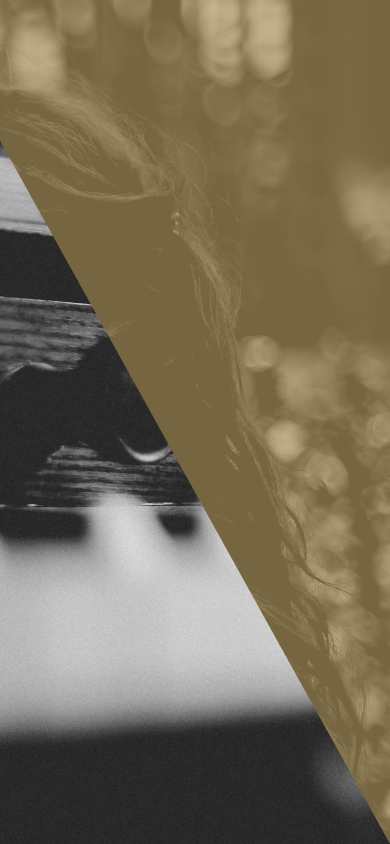
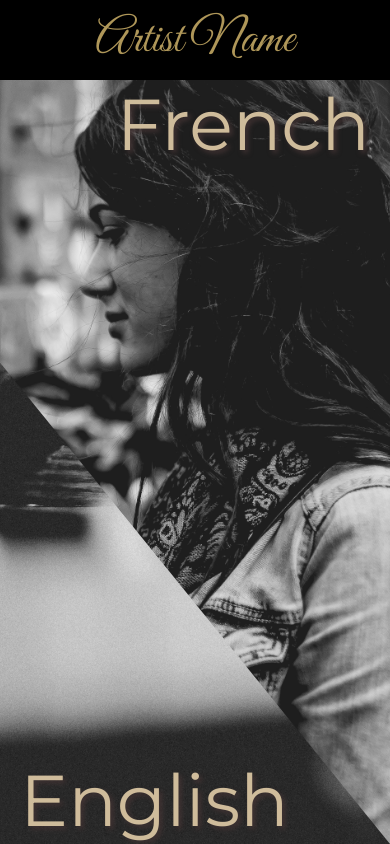
Before and after one commit to ewabiedulska/Piano_website, a plain HTML site: page index.html in a window 390 px wide. Drawn offline with Linux system fonts and the light colour scheme.

Commit message:
header and section titles added

```diff
--- a/index.html
+++ b/index.html
@@ -3,16 +3,20 @@
 <head>
     <meta charset="UTF-8">
     <title>My website</title>
+    <link href="https://fonts.googleapis.com/css?family=Great+Vibes|Montserrat:400,500,600,700&amp;subset=latin-ext" rel="stylesheet">
     <link rel="stylesheet" href="style.css">
 </head>
 <body>
     <div class="main__wrapper">
-        <a href="#" class="main__bg main__bg--layer1">
-            <img src="images/img-1.png">
-        </a>
-        <a href="#" class="main__bg main__bg--layer2">
-            <img src="images/img-2.png">
-        </a>
+        <header class="main__header">Artist Name</header>
+        <section class="main__content">
+            <a href="#" class="main__bg main__bg--1">
+                <img src="images/img-1.png">
+            </a>
+            <a href="#" class="main__bg main__bg--2">
+                <img src="images/img-2.png">
+            </a>
+        </section>
     </div>
 </body>
 </html>
--- a/style.css
+++ b/style.css
@@ -1,45 +1,71 @@
 body {
     margin: 0;
+    font-size: 16px;
+    font-family: 'Montserrat', sans-serif;
 }
 
 .main__wrapper {
-    margin: 0 auto;
     height: 100vh;
     width: 100vw;
-    overflow: hidden;
-    position: relative;
+    display: -webkit-box;
+    display: -ms-flexbox;
+    display: flex;
+    -webkit-box-orient: vertical;
+    -webkit-box-direction: normal;
+    -ms-flex-direction: column;
+    flex-direction: column;
+    background-color: black;
 }
 
+.main__header {
+    color: #af9759;
+    /* background: -moz-linear-gradient(top, #000000 0%, #3b3b3b 100%); FF3.6-15 */
+    /* background: -webkit-linear-gradient(top, #000000 0%,#3b3b3b 100%); Chrome10-25,Safari5.1-6 */
+    /* background: linear-gradient(to bottom, #000000 0%,#3b3b3b 100%); W3C, IE10+, FF16+, Chrome26+, Opera12+, Safari7+ */
+    font-size: 3em;
+    font-family: 'Great Vibes', cursive;;
+    padding: 10px;
+    text-align: center;
+    z-index: 10;
+}
+
+.main__content,
 .main__bg {
+    overflow: hidden;
+}
+
+.main__content {
+    position: relative;
+    -webkit-box-flex: 1;
+    -ms-flex-positive: 1;
+    flex-grow: 1;
+}
+
+.main__bg,
+.main__bg img,
+.main__bg:before,
+.main__bg:after {
+    position: absolute;
+}
+
+.main__bg,
+.main__bg:before {
     height: 100%;
     width: 100%;
-    position: absolute;
-    overflow: hidden;
-    /* background-color: #af9759; */
 }
 
-.main__bg--layer2 {
-    transform: skewX(61deg);
+.main__bg--2 {
+    -webkit-transform: skewX(63.5deg);
+    -ms-transform: skewX(63.5deg);
+    transform: skewX(63.5deg);
     transform-origin: right bottom;
-    /* test */
-    /* background-color: darkolivegreen; */
-}
-
-.main__bg img {
-    min-width: 100%;
-    min-height: 100%;
-    height: auto;
-    position: absolute;
+    z-index: 2;
 }
 
 .main__bg:before {
     content: "";
-    display: block;
-    height: 100%;
-    width: 100%;
-    position: absolute;
     opacity: 0;
-    background-color: #af9759;
+    background-color: #bba471;
 }
 
 .main__bg:first-child:before {
@@ -50,58 +76,130 @@ body {
     z-index: 3;
 }
 
-.main__bg--layer2 {
-    z-index: 2;
-}
-
 .main__bg:hover:before {
     opacity: 0.6;
 }
 
-.main__bg--layer1 img {
+.main__bg:before, .main__bg:after {
+    display: block;
+}
+
+.main__bg:after {
+    z-index: 5;
+    font-size: 4.5em;
+    color: #cfbc9b;
+    text-shadow: 3px 3px 5px #423333;
+}
+
+.main__bg:first-child:after {
+    content: "French";
+    right: 20px;
+}
+
+.main__bg:last-child:after {
+    content: "English";
+    left: 20px;
+}
+
+.main__bg:hover:after {
+    color: #f2e5cf;
+}
+
+.main__bg img {
+    min-width: 100%;
+    min-height: 100%;
+    height: auto;
+}
+
+.main__bg--1 img {
     right: 0;
 }
 
-.main__bg--layer2 img {
+.main__bg--2 img,
+.main__bg:last-child:after {
+    -webkit-transform: skewX(-63.5deg);
+    -ms-transform: skewX(-63.5deg);
+    transform: skewX(-63.5deg);
+    transform-origin: inherit;
     bottom: 0;
-    transform: skewX(-61deg);
-    transform-origin: inherit;
 }
 
 /* TABLETS */
-@media (max-width: 1200px) and (orientation: portrait){
-    .main__bg--layer2 {
-        transform: skewX(37deg);
-    }
-    .main__bg--layer2 img {
-        transform: skewX(-37deg);
+
+@media (max-device-width: 1200px) {
+    .main__bg--1 img {
+        top: -15%;
+        height: 115%;
     }
 }
 
-@media (max-width: 1200px) and (orientation: landscape){
-    .main__bg--layer2 {
-        transform: skewX(53deg);
+@media (max-device-width: 1200px) and (orientation: portrait){
+    .main__bg--1 img {
+        right: -40%;
     }
-    .main__bg--layer2 img {
-        transform: skewX(-53deg);
+    .main__bg--2 {
+        -webkit-transform: skewX(39deg);
+        -ms-transform: skewX(39deg);
+        transform: skewX(39deg);
+    }
+    .main__bg--2 img,
+    .main__bg:last-child:after {
+        -webkit-transform: skewX(-39deg);
+        -ms-transform: skewX(-39deg);
+        transform: skewX(-39deg);
+    }
+}
+
+@media (max-device-width: 1200px) and (orientation: landscape){
+    .main__bg--1 img {
+        right: -15%;
+    }
+    .main__bg--2 {
+        -webkit-transform: skewX(56deg);
+        -ms-transform: skewX(56deg);
+        transform: skewX(56deg);
+    }
+    .main__bg--2 img,
+    .main__bg:last-child:after {
+        -webkit-transform: skewX(-56deg);
+        -ms-transform: skewX(-56deg);
+        transform: skewX(-56deg);
     }
 }
 
 /* MOBILE */
-@media (max-width: 768px) and (orientation: portrait){
-    .main__bg--layer2 {
-        transform: skewX(29deg);
+
+@media (max-device-width: 767.9px) and (orientation: portrait){
+    .main__bg--1 img {
+        right: -50%;
     }
-    .main__bg--layer2 img {
-        transform: skewX(-29deg);
+    .main__bg--2 {
+        -webkit-transform: skewX(31deg);
+        -ms-transform: skewX(31deg);
+        transform: skewX(31deg);
+    }
+    .main__bg--2 img,
+    .main__bg:last-child:after {
+        -webkit-transform: skewX(-31deg);
+        -ms-transform: skewX(-31deg);
+        transform: skewX(-31deg);
     }
 }
 
-@media (max-width: 768px) and (orientation: landscape){
-    .main__bg--layer2 {
-        transform: skewX(61deg);
+@media (max-device-width: 767.9px) and (orientation: landscape){
+    .main__bg--1 img {
+        top: -10%;
+        right: 0;
     }
-    .main__bg--layer2 img {
-        transform: skewX(-61deg);
+    .main__bg--2 {
+        -webkit-transform: skewX(64deg);
+        -ms-transform: skewX(64deg);
+        transform: skewX(64deg);
+    }
+    .main__bg--2 img,
+    .main__bg:last-child:after {
+        -webkit-transform: skewX(-64deg);
+        -ms-transform: skewX(-64deg);
+        transform: skewX(-64deg);
     }
 }
```
